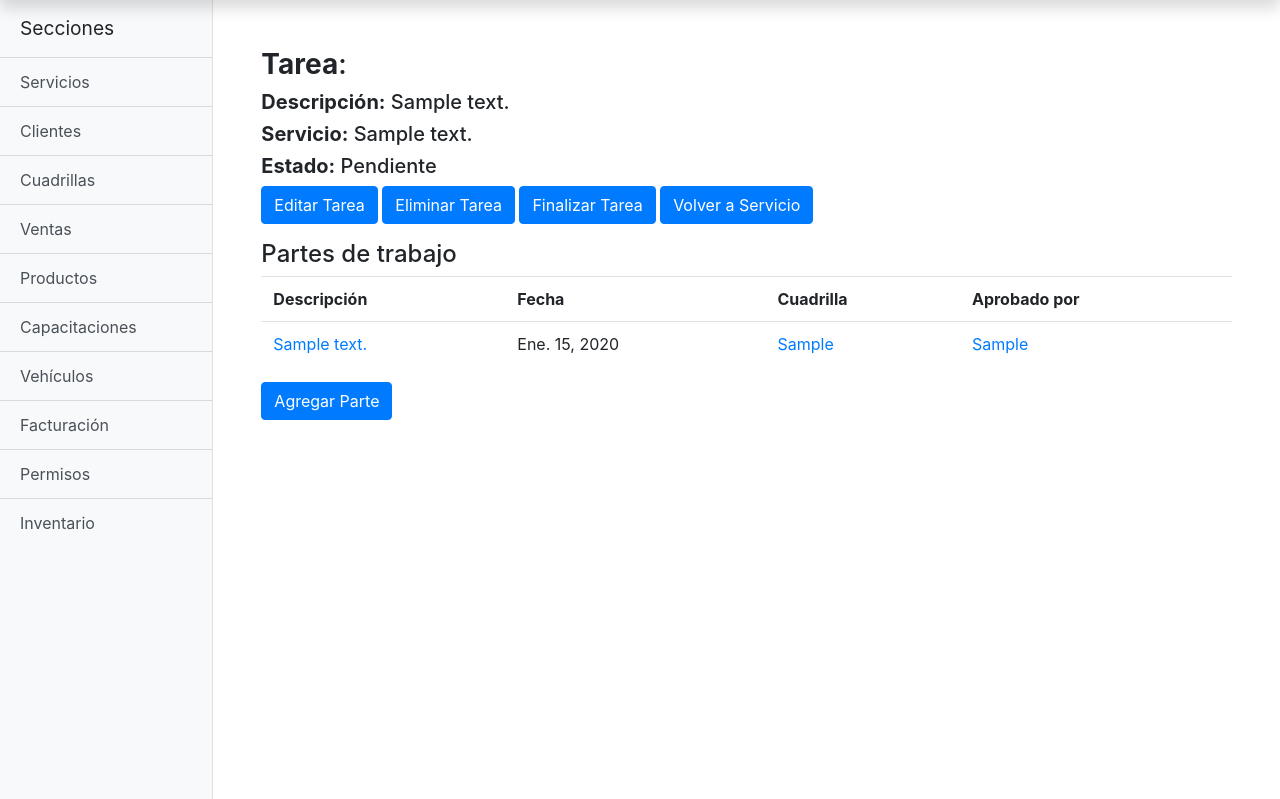
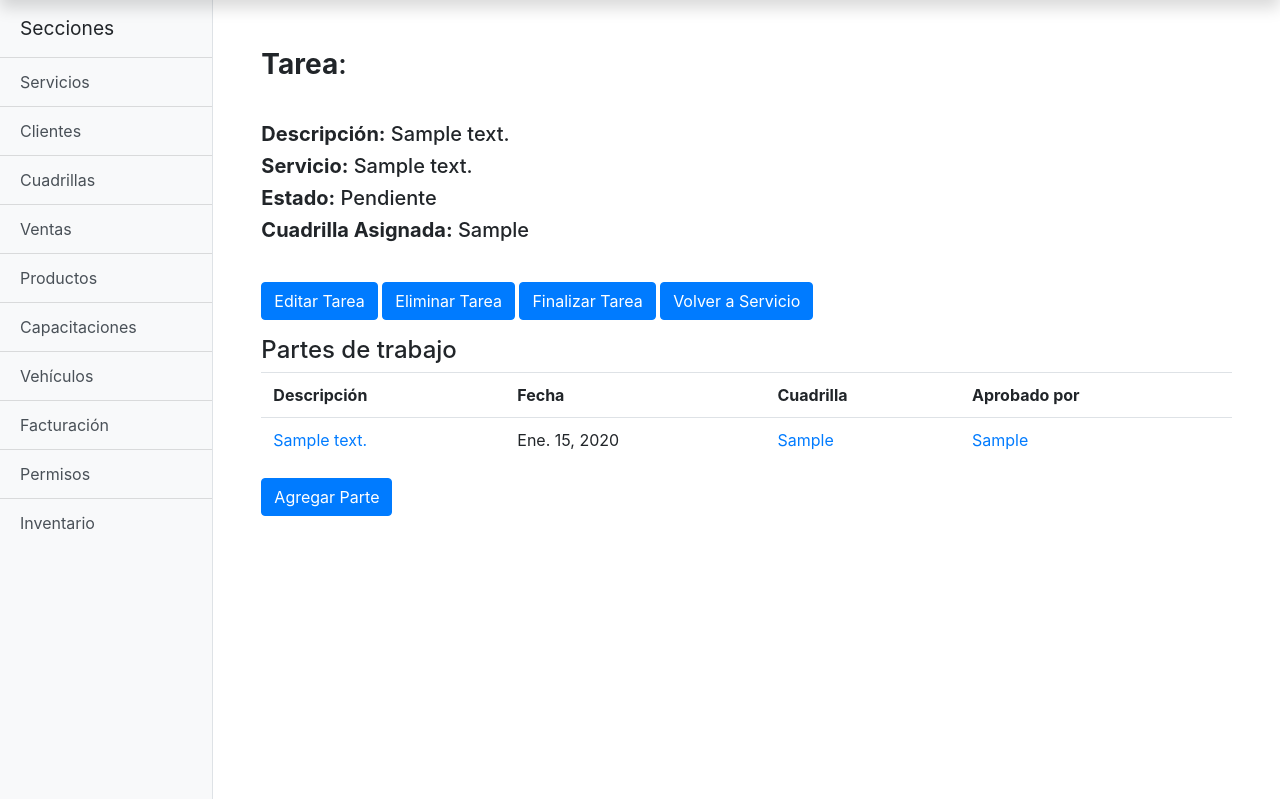
Before and after one commit to nachosala89/elecriv, a Django app: page /servicios/tarea/1/ in a window 1280 px wide. Shown: the part 50-849 px from the top of the page. Run offline with Django 3.2, Linux system fonts and the light colour scheme; a user stored in the database is signed in; tables that the repository leaves empty hold one stand-in row (values such as "Sample post"); some libraries are stand-ins or nearby versions.

Commit message:
Asignacion de cuadrilla a tarea

```diff
--- a/proyecto/servicios/forms.py
+++ b/proyecto/servicios/forms.py
@@ -25,7 +25,7 @@ class TareaForm(NicerForm):
 
     class Meta:
         model = Tarea
-        fields = ('descripcion', 'servicio', 'estado',)
+        fields = ('descripcion', 'servicio', 'estado', 'cuadrilla')
 
 
 class ParteForm(NicerForm):
--- a/proyecto/servicios/models.py
+++ b/proyecto/servicios/models.py
@@ -30,6 +30,16 @@ class Servicio(models.Model):
         return self.descripcion
 
 
+class Cuadrilla(models.Model):
+    especialidad = models.CharField(max_length=100)
+    vehiculo = models.CharField(max_length=50)
+    def jefe(self):
+        return self.empleadodecuadrilla_set.get(es_jefe=True)
+
+    def __str__(self):
+        return self.especialidad
+
+
 class Tarea(models.Model):
     servicio = models.ForeignKey(Servicio, on_delete=models.CASCADE)
     descripcion = models.CharField(max_length=200)
@@ -39,19 +49,10 @@ class Tarea(models.Model):
         ('Finalizado', 'Finalizado'),
     )
     estado = models.CharField(max_length=12, choices=ESTADOS)
+    cuadrilla = models.ForeignKey(Cuadrilla, on_delete=models.SET_NULL, null=True)
 
     def __str__(self):
         return self.descripcion
-
-
-class Cuadrilla(models.Model):
-    especialidad = models.CharField(max_length=100)
-    vehiculo = models.CharField(max_length=50)
-    def jefe(self):
-        return self.empleadodecuadrilla_set.get(es_jefe=True)
-
-    def __str__(self):
-        return self.especialidad
 
 
 class EmpleadoDeCuadrilla(models.Model):
--- a/proyecto/servicios/templates/base.html
+++ b/proyecto/servicios/templates/base.html
@@ -8,8 +8,12 @@
     <link rel="stylesheet" href="{% static 'css/simple-sidebar.css' %}">
     <link rel="stylesheet" href="https://use.fontawesome.com/releases/v5.8.2/css/all.css"
           integrity="sha384-oS3vJWv+0UjzBfQzYUhtDYW+Pj2yciDJxpsK1OYPAYjqT085Qq/1cq5FLXAZQ7Ay" crossorigin="anonymous">
-    <!-- <link rel="stylesheet" href="{% static 'css/blog.css' %}"> -->
 
+    <style>
+        .detail {
+            padding: 2rem 0;
+        }
+    </style>
 </head>
 
 <body>
--- a/proyecto/servicios/templates/servicios/tarea.html
+++ b/proyecto/servicios/templates/servicios/tarea.html
@@ -5,9 +5,12 @@
 
 <h3><b>Tarea</b>:</h3>
 
-<h5><b>Descripción:</b> {{ tarea.descripcion }}</h5>
-<h5><b>Servicio:</b> {{ tarea.servicio }}</h5>
-<h5><b>Estado:</b> {{ tarea.estado }}</h5>
+<div class="detail">
+    <h5><b>Descripción:</b> {{ tarea.descripcion }}</h5>
+    <h5><b>Servicio:</b> {{ tarea.servicio }}</h5>
+    <h5><b>Estado:</b> {{ tarea.estado }}</h5>
+    <h5><b>Cuadrilla Asignada:</b> {{ tarea.cuadrilla }}</h5>
+</div>
 
 <p>
     <a href="{% url 'servicios:editar_tarea' tarea.id %}"><button type="button" class="btn btn-primary">Editar Tarea</button></a>
--- a/proyecto/servicios/templates/sidebar.html
+++ b/proyecto/servicios/templates/sidebar.html
@@ -1,5 +1,5 @@
 {% if user.is_authenticated %}
-<nav class="col-md-2 d-none d-md-block bg-light sidebar p-0 sidebar">
+<nav class="col-md-2 d-none d-md-block bg-light sidebar p-0 sidebar" style="height:100%;">
     <div class="bg-light border-right border-bottom" id="sidebar-wrapper">
         <div class="sidebar-heading">Secciones</div>
         <div class="list-group list-group-flush">
--- a/proyecto/servicios/views.py
+++ b/proyecto/servicios/views.py
@@ -42,6 +42,7 @@ def nuevo_servicio(request):
         form = ServicioForm(initial={'fecha_solcitud': timezone.now(), 'fecha_inicio': timezone.now(), 'estado': 'Pendiente'})
     return render(request, 'servicios/editar_servicio.html', {'form': form})
 
+
 @login_required
 def editar_servicio(request, servicio_id):
     servicio = get_object_or_404(Servicio, pk=servicio_id)
@@ -55,15 +56,18 @@ def editar_servicio(request, servicio_id):
         form = ServicioForm(instance=servicio)
     return render(request, 'servicios/editar_servicio.html', {'form': form})
 
+
 @login_required
 def eliminar_servicio(request, servicio_id):
     servicio = get_object_or_404(Servicio, pk=servicio_id)
     servicio.delete()
     return HttpResponseRedirect(reverse('servicios:index'))
 
+
 def finalizar_servicio(request, servicio_id):
     servicio = get_object_or_404(Servicio, pk=servicio_id)
     servicio.estado = 'Finalizado'
+    servicio.fecha_fin = timezone.now()
     servicio.save()
     return HttpResponseRedirect(reverse('servicios:detalle', args=(servicio.id,)))
 
@@ -136,6 +140,7 @@ def nuevo_parte(request, tarea_id):
     else:
         form = ParteForm(initial={'tarea': tarea_id, 'fecha': timezone.now() })
     return render(request, 'servicios/editar_parte.html', {'form': form})
+
 
 def nuevo_parte_jefe(request, tarea_id):
     if request.method == "POST":
```
Also changed, not shown: proyecto/servicios/templates/servicios/detalle.html (+18 -12 lines), proyecto/servicios/templates/servicios/parte.html (+4 -4 lines), proyecto/servicios/migrations/0007_tarea_cuadrilla.py (added).
